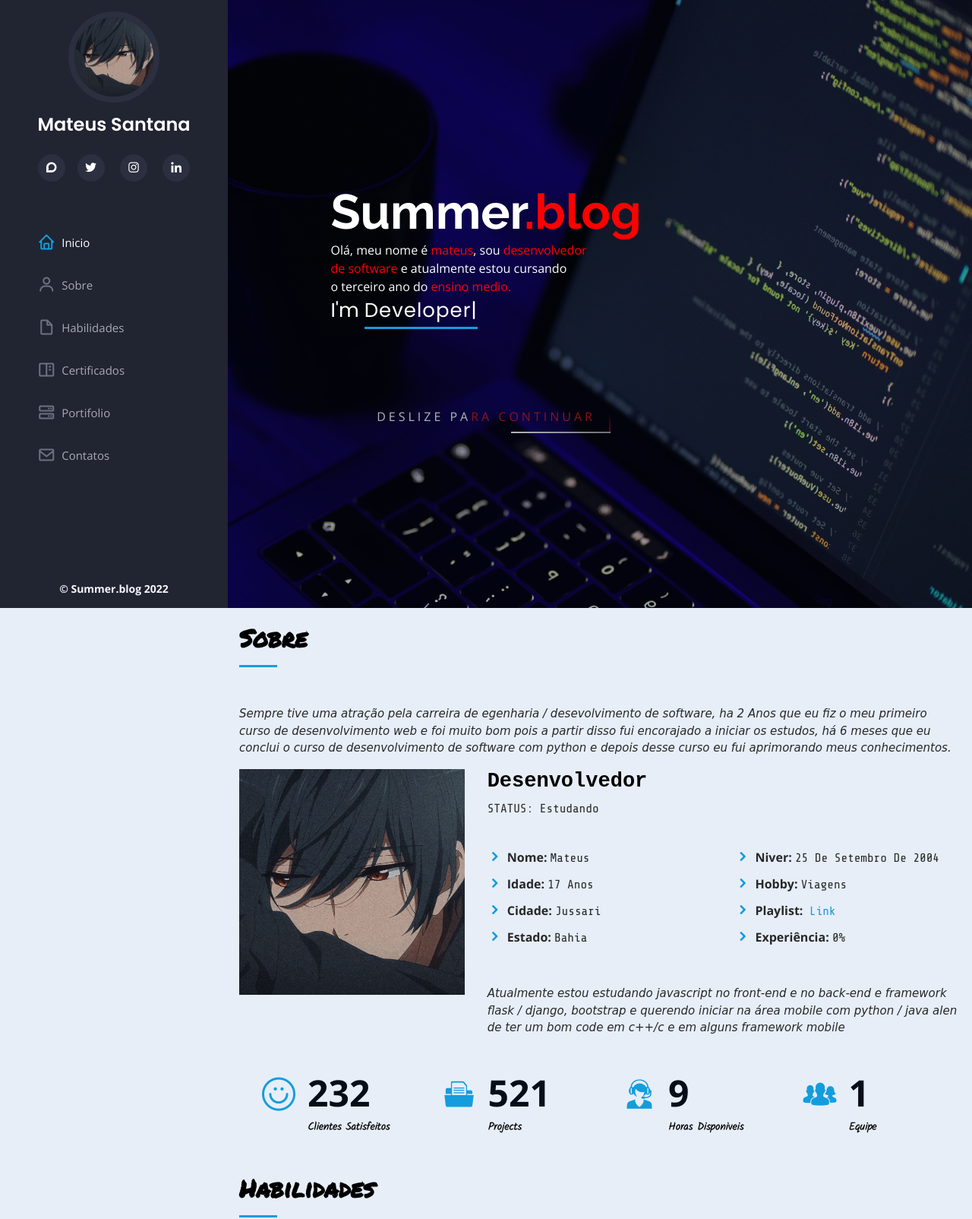
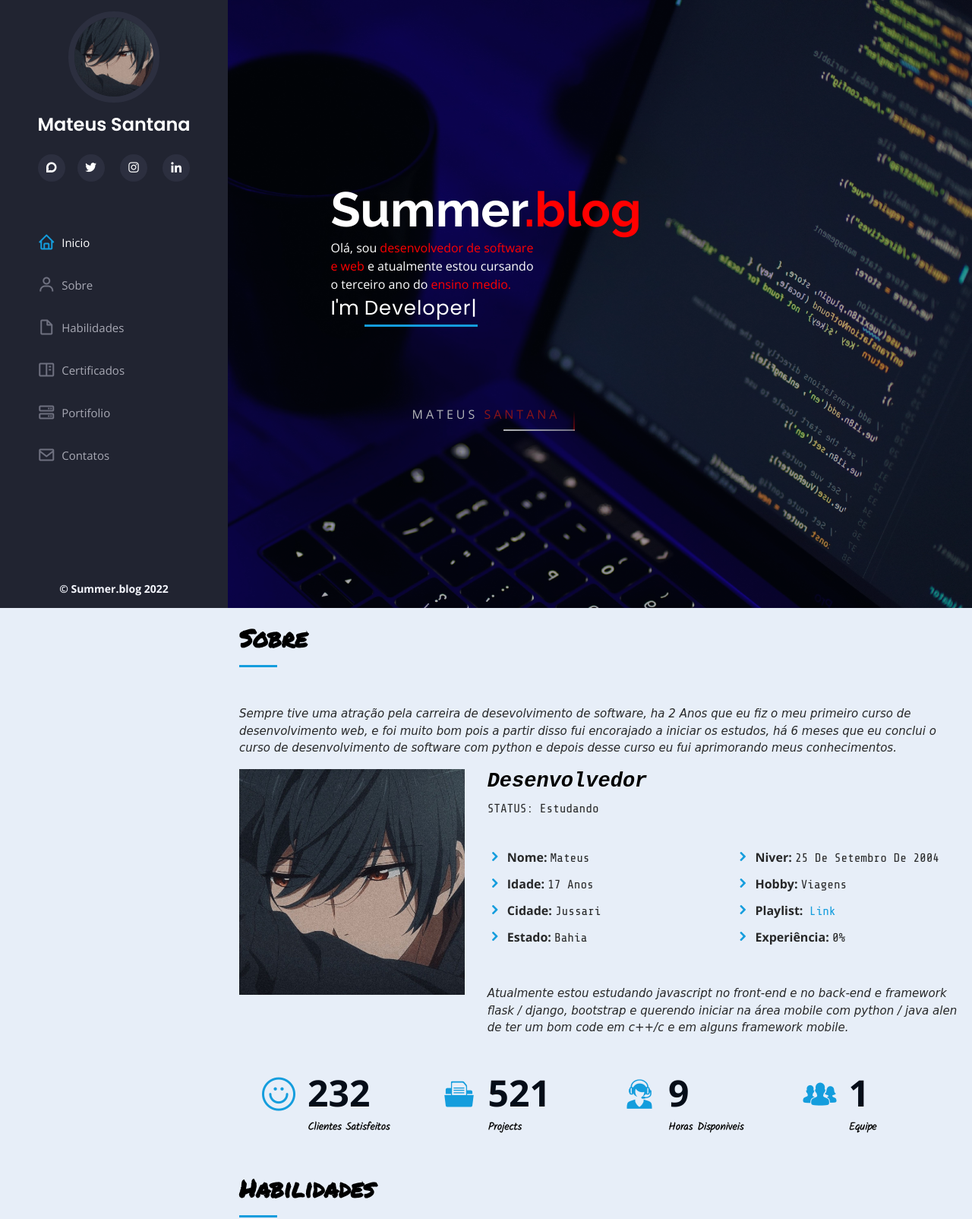
Before and after one commit to sstrangee/myportifilio, a Django app: template templates/index.html in a window 1280 px wide. Shown: the top 1604 px of the page at 76% size. Run offline with Django 3.2, Linux system fonts and the light colour scheme; the template is opened without the code that fills it, so the values that code supplies are empty; some libraries are stand-ins or nearby versions; some web fonts are replaced.

Commit message:
Update index.html

```diff
--- a/templates/index.html
+++ b/templates/index.html
@@ -57,7 +57,6 @@
 
         </ul>
       </nav><!-- .nav-menu -->
-      <button type="button" class="mobile-nav-toggle d-xl-none"><i class="icofont-navigation-menu"></i></button>
 
     </div>
   </header><!-- End Header -->
@@ -67,13 +66,19 @@
     <section id="inicio" class="inicio"></section>
     <div class="hero-container" data-aos="fade-in">
       <h1>Summer<r class="colorm">.blog</r></h1>
-      <span class="text-white">Olá, meu nome é<r class="colorm"> mateus</r>, sou <r class="colorm">desenvolvedor <br>
-         de software </r>e atualmente estou cursando <br> o terceiro
+      <span class="text-white text-justfy">Olá, sou <r class="colorm">desenvolvedor
+         de software<br> e web </r>e atualmente estou cursando <br> o terceiro
          ano do <r class="colorm">ensino medio.</r></span>
       <p>I'm <span class="typed" class="colorm"  data-typed-items="Designer, Developer, Freelancer, Photographer"></span></p>
     </div>
     <br><br>
+    <div id="nav-menu">
+
+
     <a class="neon-bt" href="#about">
+
+
+
 
       <span></span>
 
@@ -83,9 +88,10 @@
 
       <span></span>
 
-      <k class="text-white"><i class="bi bi-caret-right-fill"></i>Deslize Pa</k>ra Continuar
+      <k class="text-white"><i class="bi bi-caret-right-fill"></i>Mateus</k> santana
 
     </a>
+  </div>
   </section><!-- End Hero -->
 
   <main id="main">
@@ -97,8 +103,8 @@
           <h2 class="wq">Sobre</h2>
           <p></p>
         </div>
-        <p class="ww">Sempre tive uma atração pela carreira de egenharia / desevolvimento de software,
-          ha 2 Anos que eu fiz o meu primeiro curso de desenvolvimento web e foi muito bom pois
+        <p class="ww">Sempre tive uma atração pela carreira de desevolvimento de software,
+          ha 2 Anos que eu fiz o meu primeiro curso de desenvolvimento web, e foi muito bom pois
           a partir disso fui encorajado a iniciar os estudos, há 6 meses que eu conclui o curso de
           desenvolvimento de software com python e depois desse curso eu fui aprimorando meus
           conhecimentos.</p>
@@ -107,13 +113,13 @@
           <div class="col-lg-4" data-aos="fade-right">
             <img src="../static/img/4595683.jpg" class="img-fluid" alt="">
           </div>
-          <div class="col-lg-8 pt-4 pt-lg-0 content" data-aos="fade-left">
-            <h3>Desenvolvedor</h3>
+          <div class="col-lg-8 pt-4 pt-lg-0 content">
+            <h3 class="ww">Desenvolvedor</h3>
             <p class="wq">
               STATUS: Estudando
            </p>
            <br>
-            <div class="row">
+            <div class="row" data-aos="fade-left">
               <div class="col-lg-6">
                 <ul>
                   <li><i class="icofont-rounded-right"></i> <strong>Nome:</strong> <n class="wq">Mateus</n></li>
@@ -134,7 +140,7 @@
             <br>
             <p class="ww" id="letra-text"> Atualmente estou estudando javascript no front-end e no back-end e
               framework flask / django, bootstrap e querendo iniciar na área mobile com python / java alen de ter um bom code em
-              c++/c e em alguns framework mobile</p>
+              c++/c e em alguns framework mobile.</p>
           </div>
         </div>
 
@@ -383,7 +389,7 @@
                 <div class="validate"></div>
               </div>
               <div class="form-group">
-                <label for="name"><b class="wq">Menssagem</b></label>
+                <label for="name"><b class="wq">Mensagem</b></label>
                 <textarea class="form-control" name="message" rows="10" data-rule="required" data-msg="Please write something for us"></textarea>
                 <div class="validate"></div>
               </div>
```
